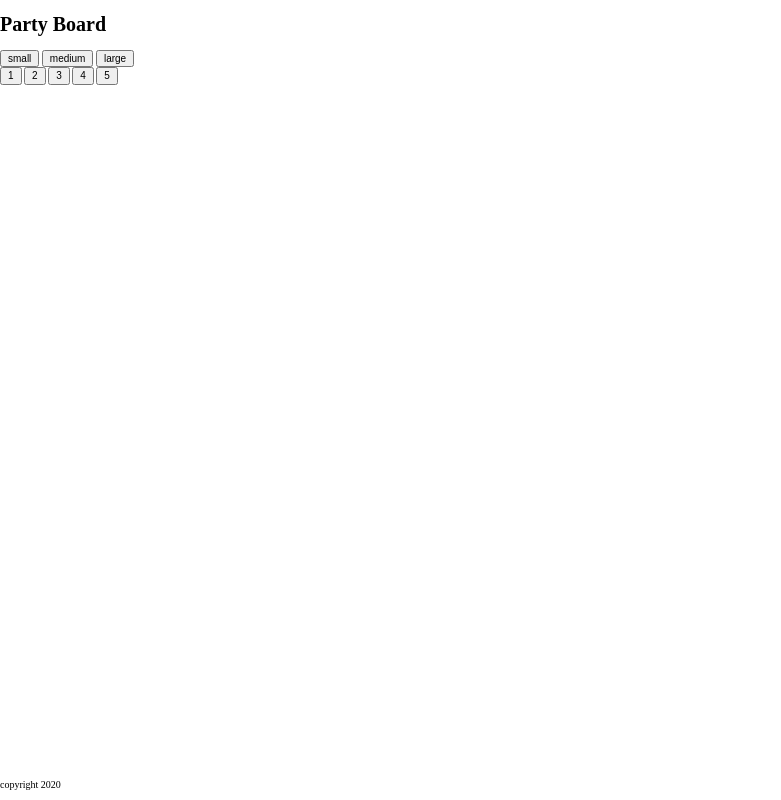
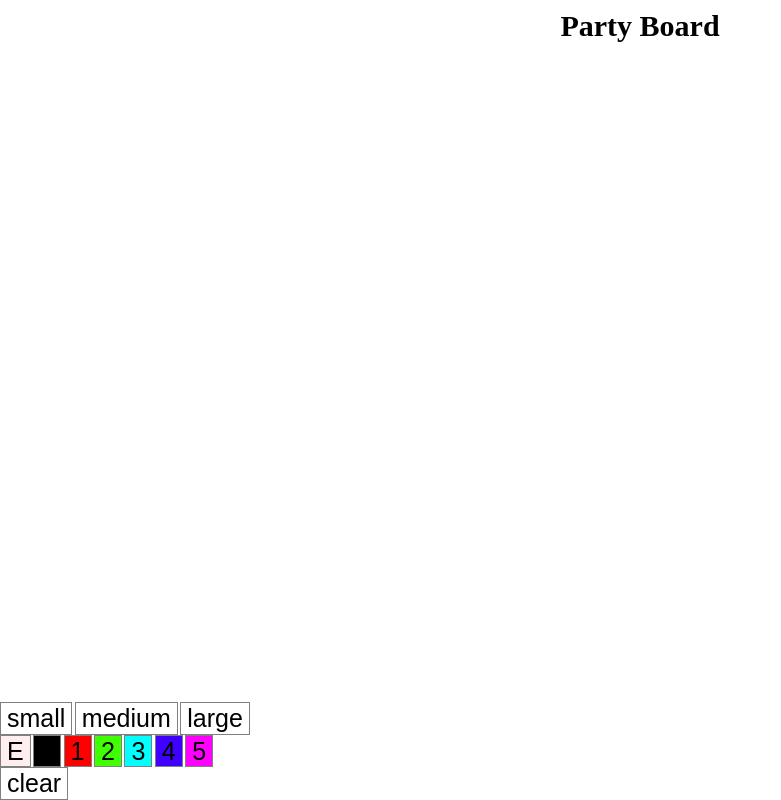
Before and after one commit to vt1022/partyboard, a plain HTML site: page index.html in a window 1280 px wide. Shown: the whole page, without its empty margins (0-781 px from the left). Drawn offline with Linux system fonts and the light colour scheme.

Commit message:
working board and minimal styling on toolbox ψ(._. )>

```diff
--- a/index.html
+++ b/index.html
@@ -8,33 +8,33 @@
 </head>
 <body>
 
-  <header>
-    <h1>Party Board</h1>
+  <header class="header">
+    <h1 class="title">Party Board</h1>
   </header>
 
   <main class="main">
     <canvas class="whiteboard"></canvas>
 
     <div class="tools">
-      <div class="sizes">
-        <button data-size="small" class="btn sizes__brush">small</button>
-        <button data-size="medium" class="btn sizes__brush">medium</button>
-        <button data-size="large" class="btn sizes__brush">large</button>
+      <div class="tools__sizes">
+        <button data-size="3" class="btn sizes__brush">small</button>
+        <button data-size="12" class="btn sizes__brush">medium</button>
+        <button data-size="24" class="btn sizes__brush">large</button>
       </div>
-      <div class="colours">
+      <div class="tools__colours">
+        <button data-colour="#ffeeee" class="btn colours__brush">E</button>
+        <button data-colour="#000000" class="btn colours__brush">0</button>
         <button data-colour="#ff0000" class="btn colours__brush">1</button>
         <button data-colour="#40ff00" class="btn colours__brush">2</button>
         <button data-colour="#00ffff" class="btn colours__brush">3</button>
         <button data-colour="#4000ff" class="btn colours__brush">4</button>
         <button data-colour="#ff00ff" class="btn colours__brush">5</button>
       </div>
+      <div class="tools__others">
+        <button class="btn others__clear">clear</button>
+      </div>
     </div>
   </main>
-
-  <footer>
-    <p>copyright 2020</p>
-  </footer>
-
 
   <!-- script -->
   <script src="./script.js"></script>
--- a/script.js
+++ b/script.js
@@ -3,49 +3,92 @@
 //
 // -----------------------
 const board = {};
-// canvas setup
+// element selectors:
 board.canvas = document.querySelector('.whiteboard');
+board.sizeBtns = document.querySelectorAll('.sizes__brush');
+board.colourBtns = document.querySelectorAll('.colours__brush');
+board.clearBtn = document.querySelector('.others__clear');
+board.tools = document.querySelector('.tools');
+// canvas setup:
+board.canvas.width = window.innerWidth;
+board.canvas.height = window.innerHeight;
 board.ctx = board.canvas.getContext('2d');
 board.ctx.strokeStyle = '#000000';
 board.ctx.lineJoin = 'round';
 board.ctx.lineCap = 'round';
 board.ctx.lineWidth = 3;
-
-// element selectors:
-board.sizeBtns = document.querySelectorAll('.sizes__brush');
-board.colourBtns = document.querySelectorAll('.colours__brush');
-// making board.colourBtn$ = document.querySelector('.colours__brush--$'):
-// board.brushColours = document.querySelector('.colours');
-// board.colourBtns = [...board.brushColours.children];
-// board.selectColourBtns = (buttonEle, index) =>
-//   board[`colourBtn${index + 1}`] = document.querySelector(`.${buttonEle.classList[1]}`);
-// board.colourBtns.forEach(board.selectColourBtns);
-
 // -----------------------
 // toolbox
 // -----------------------
-board.tools = function() {
-  handleBrushSize = function() {
-    const size = this.dataset.size;
-    if (size === 'small') board.ctx.lineWidth = 3;
-    if (size === 'medium') board.ctx.lineWidth = 6;
-    if (size === 'large') board.ctx.lineWidth = 9;
+board.handleBrushSize = function() {
+  board.ctx.lineWidth = this.dataset.size;
+}
+board.handleBrushColour = function() {
+  board.ctx.strokeStyle = this.dataset.colour;
+}
+
+board.handleMouseDown = function() {
+  board.tools.style.zIndex = 0;
+  board.isMouseDown = true;
+}
+board.handleMouseUp = function() {
+  board.tools.style.zIndex = 10;
+  board.isMouseDown = false;
+}
+
+board.clearBoard = function() {
+  board.ctx.clearRect(0, 0, board.canvas.width, board.canvas.height);
+  board.handleWindowResize();
+}
+// -----------------------
+// drawing function
+// -----------------------
+board.lastX = 0;
+board.lastY = 0;
+board.isMouseDown = false;
+
+board.draw = function(e) {
+  if (board.isMouseDown) {
+    board.ctx.strokeStyle === '#ffeeee' //eraser
+      ? board.ctx.globalCompositeOperation = 'destination-out'
+      : board.ctx.globalCompositeOperation = 'source-over';
+
+    board.ctx.beginPath();
+    board.ctx.moveTo(board.lastX, board.lastY); //start
+    board.ctx.lineTo(e.offsetX, e.offsetY); //end
+    board.ctx.stroke();
   }
-
-  handleBrushColour = function() {
-    const colour = this.dataset.colour;
-    board.ctx.strokeStyle = colour;
-  }
-
-  board.sizeBtns.forEach(btn => btn.addEventListener('click', handleBrushSize));
-  board.colourBtns.forEach(btn => btn.addEventListener('click', handleBrushColour));
+  board.lastX = e.offsetX;
+  board.lastY = e.offsetY;
+}
+// -----------------------
+// change canvas size on window resize
+// -----------------------
+board.handleWindowResize = function(){
+  board.canvas.width = window.innerWidth;
+  board.canvas.height = window.innerHeight;
+  board.ctx.lineJoin = 'round';
+  board.ctx.lineCap = 'round';
+  board.ctx.lineWidth = 3;
 }
 // -----------------------
 // init
 // -----------------------
 board.init = function() {
-  console.log('init');
-  board.tools();
+  // canvas behaviors:
+  board.canvas.addEventListener('mousemove', board.draw);
+  board.canvas.addEventListener('mouseup', board.handleMouseUp);
+  board.canvas.addEventListener('mouseout', board.handleMouseUp);
+  board.canvas.addEventListener('mousedown', board.handleMouseDown);
+  // window.addEventListener('resize', board.handleWindowResize);
+
+  // toolbox clicks:
+  board.sizeBtns.forEach(btn => btn.addEventListener('click', board.handleBrushSize));
+  board.colourBtns.forEach(btn => btn.addEventListener('click', board.handleBrushColour));
+  board.clearBtn.addEventListener('click', board.clearBoard);
+
+  // styling:
+  board.colourBtns.forEach(btn => btn.style.backgroundColor = btn.dataset.colour);
 }
 // -----------------------
 // doc ready
--- a/style/partials/_footer.scss
+++ b/style/partials/_footer.scss
@@ -0,0 +1,8 @@
+.footer {
+  position: absolute;
+}
+
+.copyright {
+  @include fontSize(12);
+  margin: 3px 0;
+}
--- a/style/partials/_global.scss
+++ b/style/partials/_global.scss
@@ -1,5 +1,16 @@
 body {
   display: grid;
   grid-template-rows: min-content auto min-content;
+  justify-items: center;
   height: 100vh;
+  overflow: hidden;
 }
+
+.btn {
+  @include fontSize(25);
+  display: inline-block;
+  margin: 0;
+  border: 1px solid grey;
+  // padding: 0;
+  background: none;
+}
--- a/style/partials/_header.scss
+++ b/style/partials/_header.scss
@@ -0,0 +1,8 @@
+.header {
+  position: absolute;
+}
+
+.title {
+  @include fontSize(30);
+  margin: 0.3em 0;
+}
--- a/style/partials/_main.scss
+++ b/style/partials/_main.scss
@@ -1,15 +1,21 @@
 .main {
   position: relative;
   height: 100%;
+  width: 100%;
+  // overflow: hidden;
 }
 
 .whiteboard {
-  height: 100%;
-  width: 100%;
+  position: relative;
+  top: 0;
+  left: 0;
+  z-index: 1;
+  display: block;
 }
 
 .tools {
   position: absolute;
-  top: 0;
+  bottom: 0;
   left: 0;
+  z-index: 10;
 }
```
Also changed, not shown: style/style.css.
